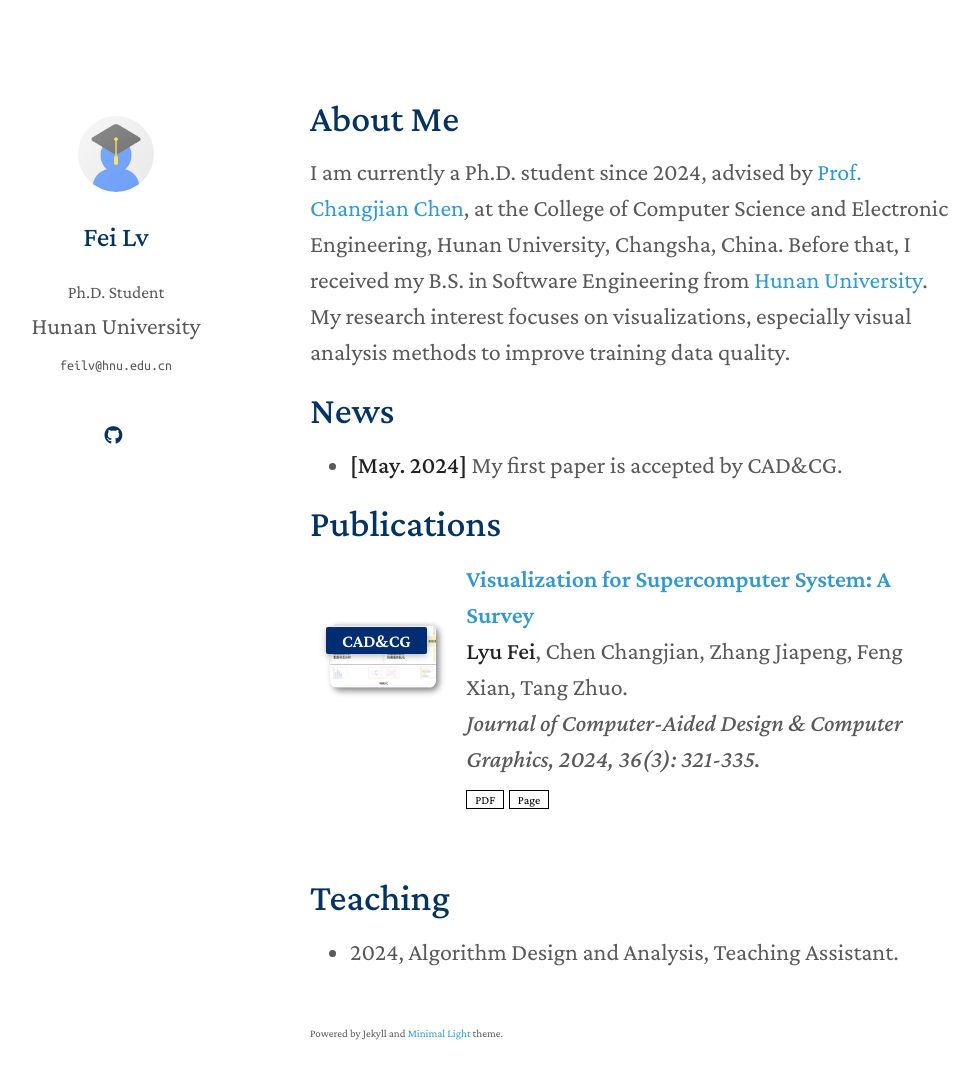
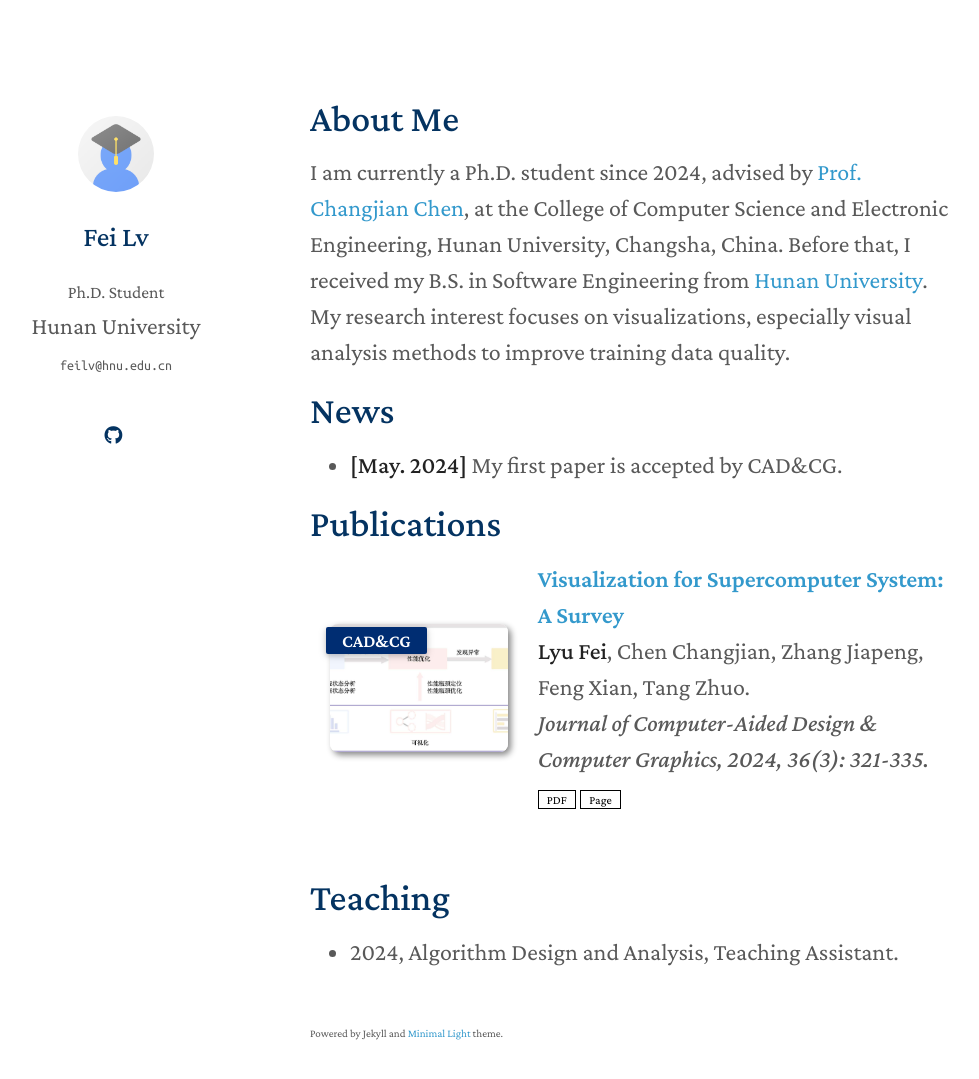
Before and after one commit to feilvvl/feilvvl.github.io, a Jekyll site: the page built from index.md, in a window 1280 px wide and 1117 px high. Shown: the top 1079 px of the window, without its empty margins (160-1139 px from the left). Built offline with Jekyll 4.4.1, drawn with Linux system fonts in a browser that asks for light colours; a style sheet for code colours, icons or effects is not loaded; our own code applies the rules of GitHub Pages for plain Markdown files.

Commit message:
Update publications.md

```diff
--- a/_includes/publications.md
+++ b/_includes/publications.md
@@ -9,7 +9,7 @@
 <div class="pub-row">
   <div class="col-sm-3 abbr" style="position: relative; padding-right: 15px; padding-left: 15px;">
     {% if link.image %}
-    <img src="{{ link.image }}" class="teaser img-fluid z-depth-1" style="width: 100%; height: 50%;">
+    <img src="{{ link.image }}" class="teaser img-fluid z-depth-1" style="width: 150%; height: 100%;">
     {% if link.conference_short %}
     <abbr class="badge">{{ link.conference_short }}</abbr>
     {% endif %}
```
